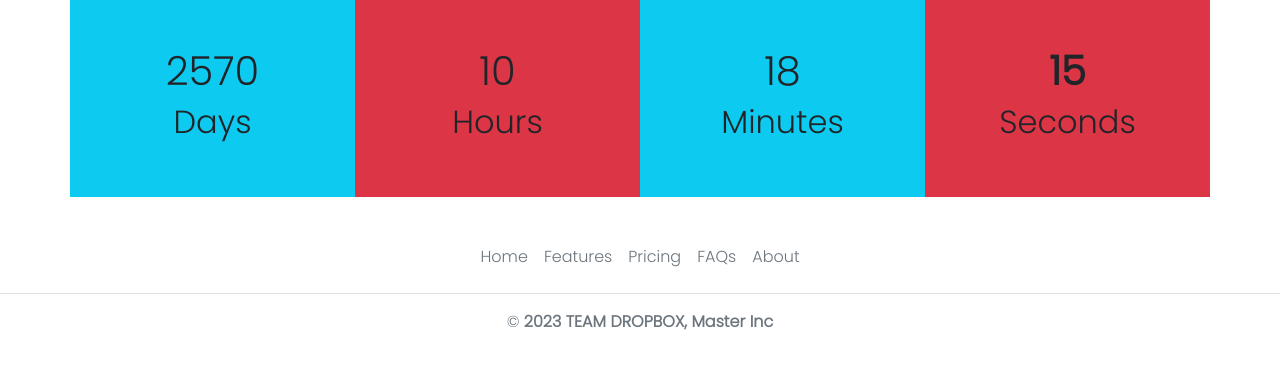
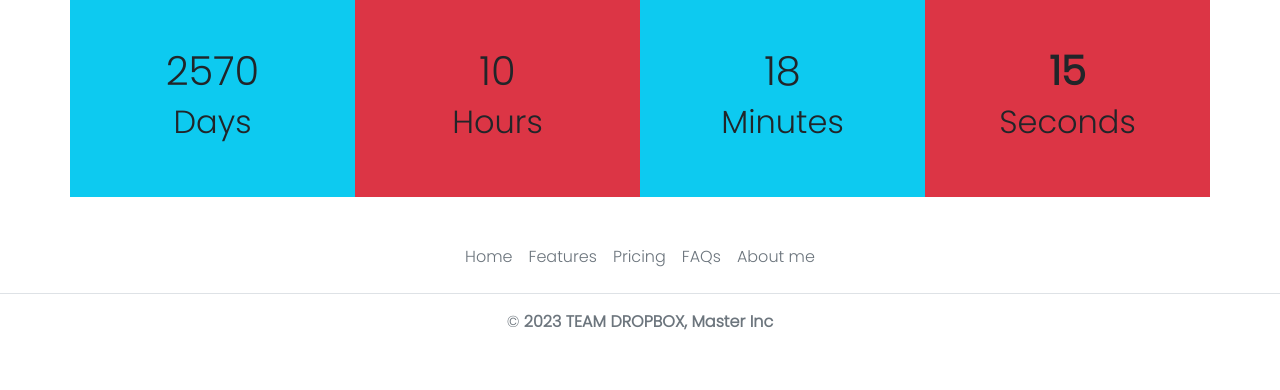
Before and after one commit to Loki690/AutoVotes-V2, a PHP site: page / in a window 1280 px wide. Shown: the part 1190-1580 px from the top of the page. Run offline with PHP 8.4, Linux system fonts and the light colour scheme.

Commit message:
another new

```diff
--- a/footer.php
+++ b/footer.php
@@ -14,7 +14,7 @@
         <a href="#" class="nav-link px-2 text-muted">FAQs</a>
       </li>
       <li class="nav-item">
-        <a href="#" class="nav-link px-2 text-muted">About</a>
+        <a href="#" class="nav-link px-2 text-muted">About me</a>
       </li>
     </ul>
     <p class="text-center text-muted"> &copy; <strong> 2023 TEAM DROPBOX,  Master Inc </strong></p>
```
